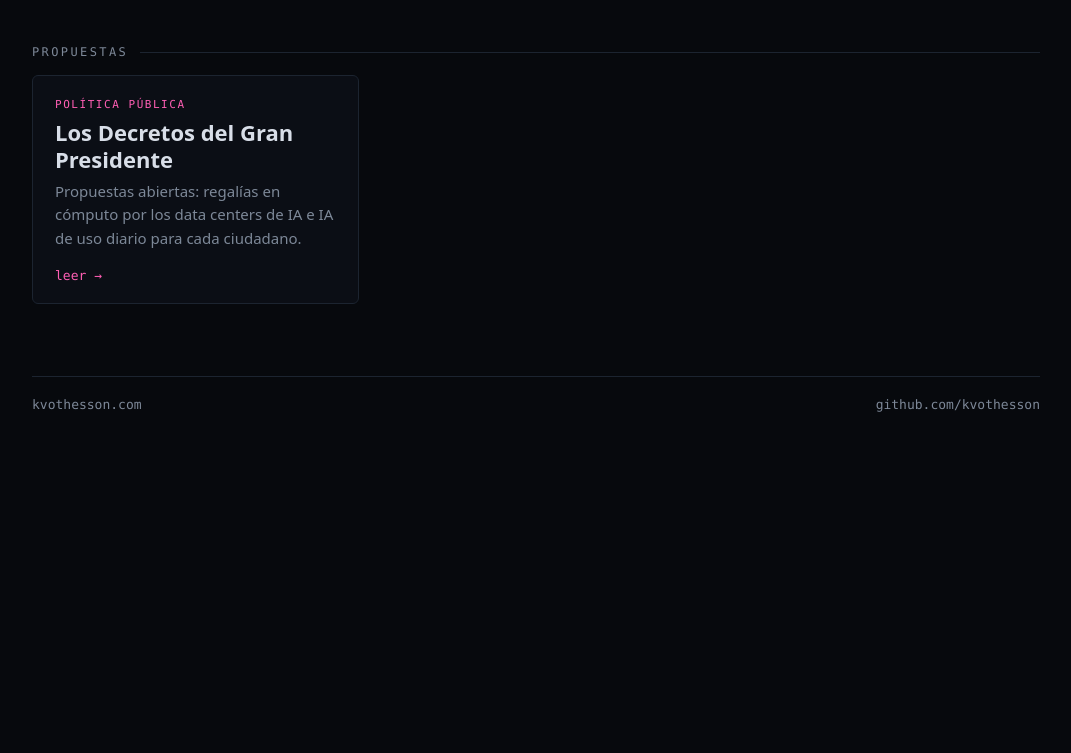
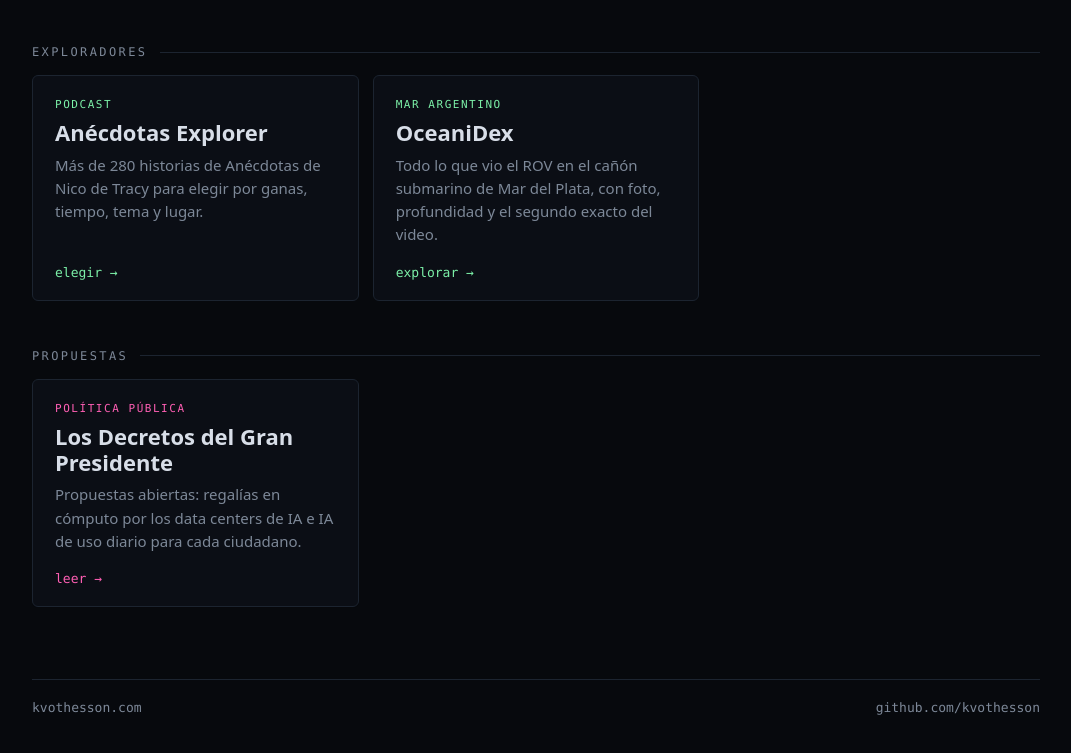
Before and after one commit to kvothesson/kvothesson.github.io, a plain HTML site: page index.html in a window 1280 px wide. Shown: the part 1059-1812 px from the top of the page, without its empty margins (104-1175 px from the left). Before the commit the page ends 1535 px from the top, so only its background shows below. Drawn offline with Linux system fonts and the light colour scheme.

Commit message:
Portada: suma Anécdotas y OceaniDex, 404 con salida y pie más tocable
Radio, Anécdotas y OceaniDex entran al sitemap.

Co-Authored-By: Claude Opus 5.5 <noreply@anthropic.com>

```diff
--- a/index.html
+++ b/index.html
@@ -15,7 +15,7 @@
 <style>
 :root{
   --bg:#07090d; --panel:#0d1118; --line:#1c2430; --text:#d8dee8; --dim:#7d8898;
-  --cyan:#66e0ff; --magenta:#ff5fb4; --amber:#ffc05c;
+  --cyan:#66e0ff; --magenta:#ff5fb4; --amber:#ffc05c; --green:#7cf0a8;
   --mono:ui-monospace,"Cascadia Code",Consolas,monospace;
   --sans:system-ui,-apple-system,"Segoe UI",Roboto,sans-serif;
 }
@@ -51,9 +51,10 @@ h2::after{content:"";flex:1;height:1px;background:var(--line)}
 .austral .card{--c:var(--cyan)}
 .tools .card{--c:var(--amber)}
 .ideas .card{--c:var(--magenta)}
+.explore .card{--c:var(--green)}
 
 footer{margin-top:72px;padding-top:20px;border-top:1px solid var(--line);display:flex;flex-wrap:wrap;gap:12px 24px;justify-content:space-between;font:13px var(--mono);color:var(--dim)}
-footer a{color:var(--dim);text-decoration:none}
+footer a{color:var(--dim);text-decoration:none;display:inline-block;padding:12px 0;margin:-12px 0}
 footer a:hover{color:var(--cyan)}
 
 @media (prefers-reduced-motion:reduce){.sig::before{animation:none}.card{transition:none}}
@@ -117,6 +118,24 @@ footer a:hover{color:var(--cyan)}
     </div>
   </section>
 
+  <section class="explore">
+    <h2>Exploradores</h2>
+    <div class="grid">
+      <a class="card" href="/anecdotas/">
+        <span class="tag">Podcast</span>
+        <h3>Anécdotas Explorer</h3>
+        <p>Más de 280 historias de Anécdotas de Nico de Tracy para elegir por ganas, tiempo, tema y lugar.</p>
+        <span class="go">elegir</span>
+      </a>
+      <a class="card" href="/OceaniDex/">
+        <span class="tag">Mar Argentino</span>
+        <h3>OceaniDex</h3>
+        <p>Todo lo que vio el ROV en el cañón submarino de Mar del Plata, con foto, profundidad y el segundo exacto del video.</p>
+        <span class="go">explorar</span>
+      </a>
+    </div>
+  </section>
+
   <section class="ideas">
     <h2>Propuestas</h2>
     <div class="grid">
```
Also changed, not shown: 404.html (+18 -3 lines), sitemap.xml (+9 -0 lines).
